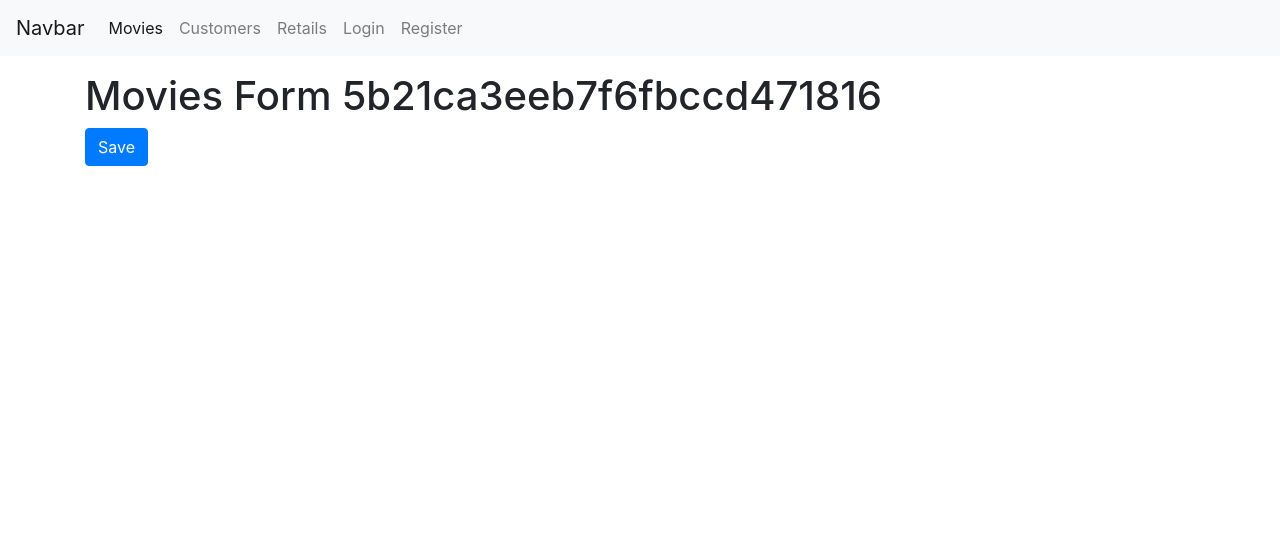
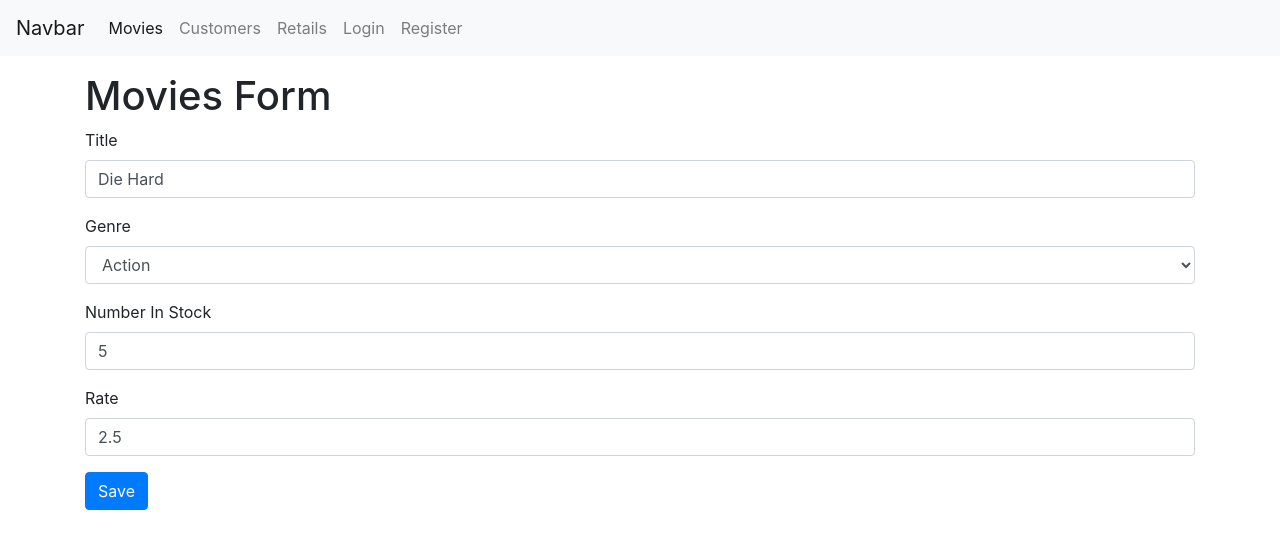
Before and after one commit to VaibhavArora314/Vidly---Movie-Rental-App-page, a React (Create React App) app: page /movies/5b21ca3eeb7f6fbccd471816 in a window 1280 px wide. Shown: the top 548 px of the page. Built offline with nearby package versions, Linux system fonts and the light colour scheme; the HTML template or start-up script is replaced by a standard one.

Commit message:
Movies Form

```diff
--- a/src/App.js
+++ b/src/App.js
@@ -5,7 +5,7 @@
 import Rentals from "./components/rentals";
 import NavBar from "./components/navbar";
 import NotFound from "./components/notfound";
-import MoviesForm from "./components/moviesform";
+import MoviesForm from "./components/moviesForm";
 import LoginForm from "./components/loginForm";
 import RegisterForm from "./components/registerForm";
 import "./App.css";
--- a/src/components/common/form.jsx
+++ b/src/components/common/form.jsx
@@ -1,6 +1,7 @@
 import React, { Component } from "react";
 import Joi from "joi";
 import Input from "./input";
+import Select from "./select";
 
 // Extend your form components from this class rather than Component Class
 // Make sure that your form components have following things:
@@ -13,7 +14,8 @@
 //      a. name is for the property in data in state
 //      b. label is for the label to show with input field
 //      c. type is for type of label, by default it is set to text
-// 2. renderButton(label) - This button is disabled if the data is invalid
+// 2.
+// 3. renderButton(label) - This button is disabled if the data is invalid
 //      label is for the content inside button
 
 class Form extends Component {
@@ -96,6 +98,21 @@
       />
     );
   };
+
+  renderSelect = (name, label, options) => {
+    const { data, errors } = this.state;
+
+    return (
+      <Select
+        name={name}
+        value={data[name]}
+        label={label}
+        onChange={this.handleChange}
+        error={errors[name]}
+        options={options}
+      />
+    );
+  };
 }
 
 export default Form;
--- /dev/null
+++ b/src/components/common/select.jsx
@@ -0,0 +1,20 @@
+import React from "react";
+
+const Select = ({ name, label, error, options, ...rest }) => {
+  return (
+    <div className="form-group">
+      <label htmlFor={name}>{label}</label>
+      <select name={name} id={name} className="form-control" {...rest}>
+        <option value={""} />
+        {options.map((option) => (
+          <option key={option._id} value={option._id}>
+            {option.name}
+          </option>
+        ))}
+      </select>
+      {error && <div className="alert alert-danger">{error}</div>}
+    </div>
+  );
+};
+
+export default Select;
--- a/src/components/movies.jsx
+++ b/src/components/movies.jsx
@@ -1,5 +1,6 @@
 import React, { Component } from "react";
-import { getMovies } from "../services/fakeMovieService";
+import { Link } from "react-router-dom";
+import { getMovies, deleteMovie } from "../services/fakeMovieService";
 import { getGenres } from "../services/fakeGenreService";
 import MoviesTable from "./moviesTable";
 import Pagination from "./common/pagination";
@@ -23,8 +24,8 @@
   }
 
   handleDelete = (movie) => {
-    const movies = this.state.movies.filter((m) => m !== movie);
-    this.setState({ movies: movies });
+    deleteMovie(movie._id);
+    this.setState({ movies: getMovies() });
   };
 
   handleLike = (movie) => {
@@ -88,7 +89,10 @@
           />
         </div>
         <div className="col">
-          <p>There are {totalCount} movies in the database</p>
+          <Link to="/movies/new">
+            <button className="btn btn-primary">New Movie</button>
+          </Link>
+          <p className="mt-3">There are {totalCount} movies in the database</p>
           <MoviesTable
             movies={movies}
             onLike={this.handleLike}
--- /dev/null
+++ b/src/components/moviesForm.jsx
@@ -0,0 +1,81 @@
+import React, { Component } from "react";
+import Joi from "joi";
+import Form from "./common/form";
+import { getMovie, saveMovie } from "../services/fakeMovieService";
+import { getGenres } from "../services/fakeGenreService";
+
+class MoviesForm extends Form {
+  state = {
+    data: {
+      title: "",
+      genreId: "",
+      numberInStock: "",
+      dailyRentalRate: "",
+    },
+    genres: [],
+    errors: {},
+  };
+
+  schema = {
+    _id: Joi.string(),
+    title: Joi.string().required().label("Title"),
+    genreId: Joi.string().required().label("Genre"),
+    numberInStock: Joi.number()
+      .integer()
+      .min(0)
+      .max(100)
+      .required()
+      .label("Number In Stock"),
+    dailyRentalRate: Joi.number()
+      .min(0)
+      .max(10)
+      .required()
+      .label("Daily Rental Rate"),
+  };
+
+  componentDidMount = () => {
+    const genres = getGenres();
+    this.setState({ genres });
+
+    const movieId = this.props.match.params.id;
+    if (movieId === "new") return;
+
+    const movie = getMovie(movieId);
+    if (!movie) return this.props.history.replace("/not-found");
+
+    this.setState({ data: this.mapToViewModel(movie) });
+  };
+
+  mapToViewModel(movie) {
+    return {
+      _id: movie._id,
+      title: movie.title,
+      genreId: movie.genre._id,
+      numberInStock: movie.numberInStock,
+      dailyRentalRate: movie.dailyRentalRate,
+    };
+  }
+
+  doSubmit = () => {
+    saveMovie(this.state.data);
+
+    this.props.history.push("/movies");
+  };
+
+  render() {
+    return (
+      <div>
+        <h1>Movies Form</h1>
+        <form onSubmit={this.handleSubmit}>
+          {this.renderInput("title", "Title")}
+          {this.renderSelect("genreId", "Genre", this.state.genres)}
+          {this.renderInput("numberInStock", "Number In Stock", "number")}
+          {this.renderInput("dailyRentalRate", "Rate")}
+          {this.renderButton("Save")}
+        </form>
+      </div>
+    );
+  }
+}
+
+export default MoviesForm;
--- a/src/components/moviesform.jsx
+++ /dev/null
@@ -1,17 +0,0 @@
-import React from "react";
-
-const MoviesForm = ({ match, history }) => {
-  return (
-    <div>
-      <h1>Movies Form {match.params.id}</h1>
-      <button
-        className="btn btn-primary"
-        onClick={() => history.push("/movies")}
-      >
-        Save
-      </button>
-    </div>
-  );
-};
-
-export default MoviesForm;
--- a/src/services/fakeMovieService.js
+++ b/src/services/fakeMovieService.js
@@ -78,13 +78,13 @@
 
 export function saveMovie(movie) {
   let movieInDb = movies.find((m) => m._id === movie._id) || {};
-  movieInDb.name = movie.name;
+  movieInDb.title = movie.title;
   movieInDb.genre = genresAPI.genres.find((g) => g._id === movie.genreId);
   movieInDb.numberInStock = movie.numberInStock;
   movieInDb.dailyRentalRate = movie.dailyRentalRate;
 
   if (!movieInDb._id) {
-    movieInDb._id = Date.now();
+    movieInDb._id = Date.now().toString();
     movies.push(movieInDb);
   }
 
```
